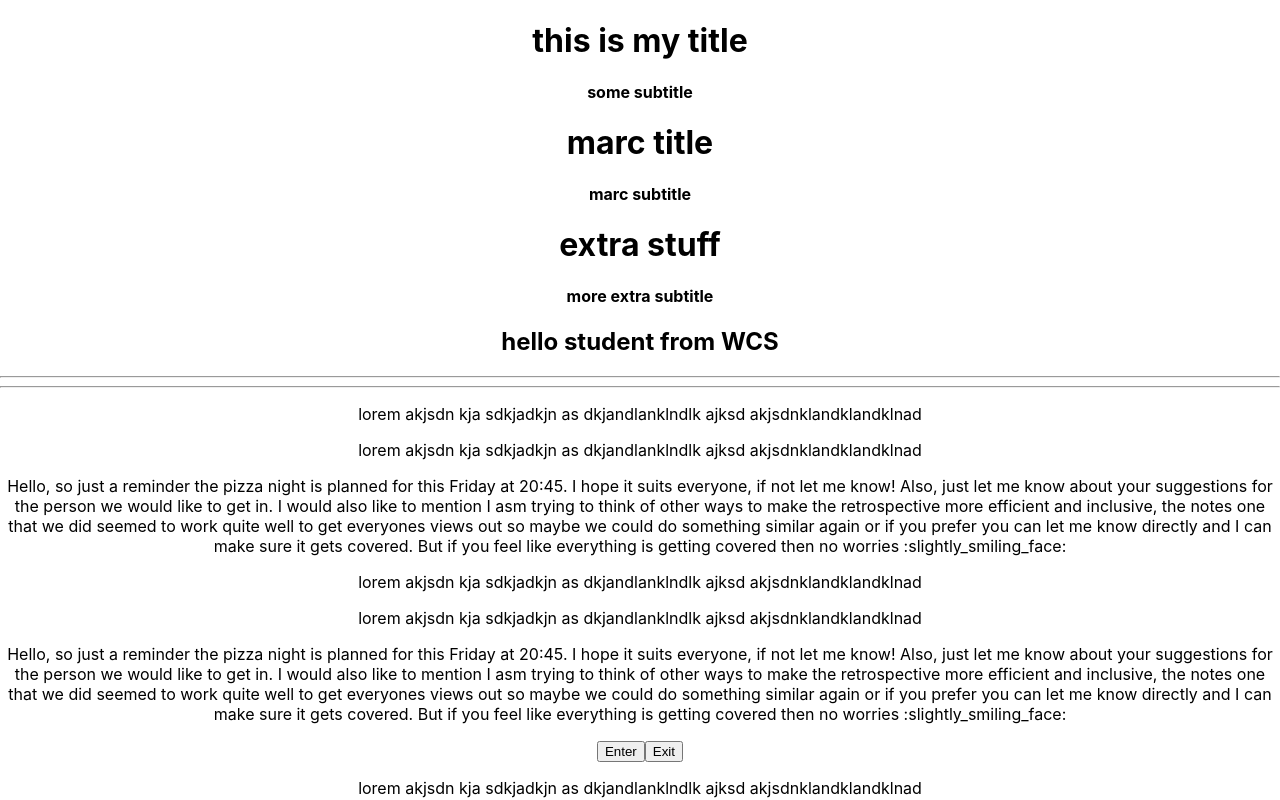
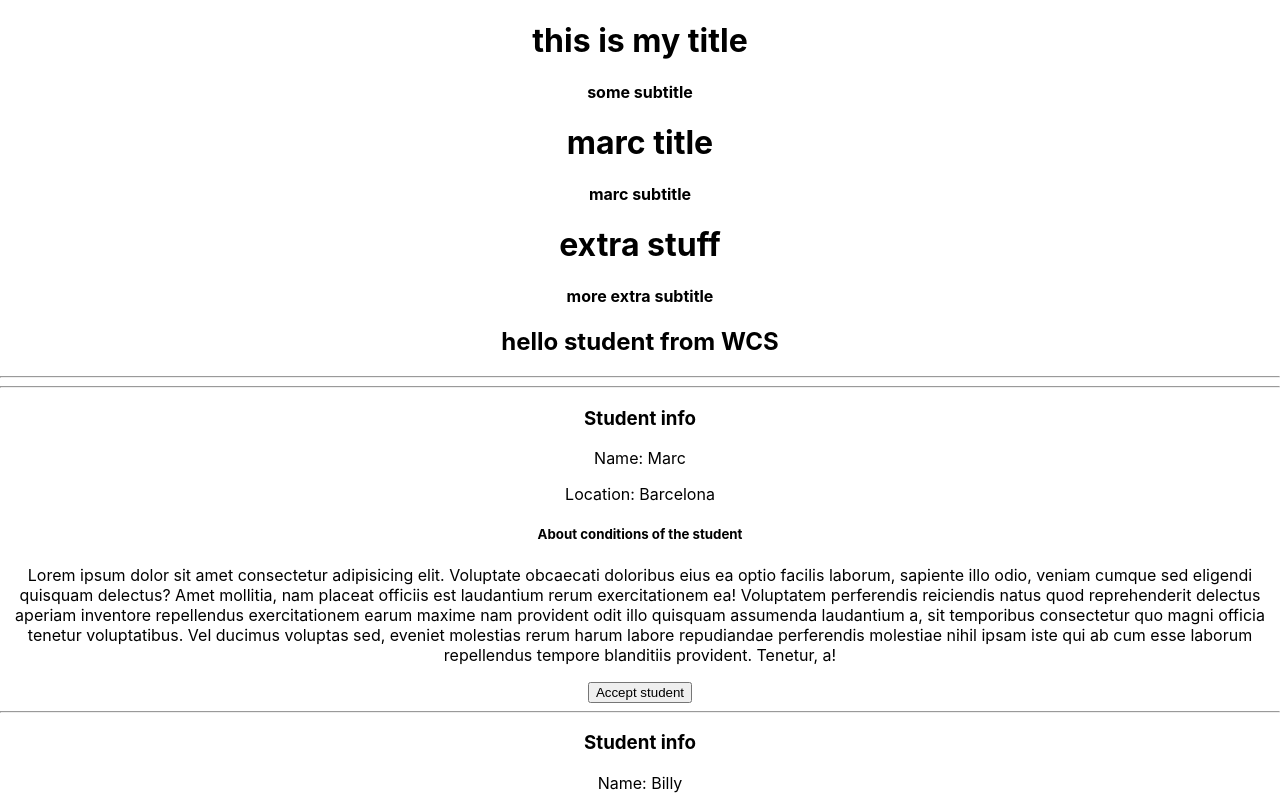
Before and after one commit to Billy-Night/Dojo, a React (Create React App) app: page / in a window 1280 px wide. Shown: the top 800 px of the page. Built offline with nearby package versions, Linux system fonts and the light colour scheme.

Commit message:
Adds more components

```diff
--- a/src/App.js
+++ b/src/App.js
@@ -1,7 +1,11 @@
 import Header from "./components/Header";
 import Paragraph from "./components/Paragraph";
+import StudentInfo from "./components/StudentInfo";
 import Welcome from "./components/Welcome";
 import "./App.css";
+
+let studentResume =
+  "Lorem ipsum dolor sit amet consectetur adipisicing elit. Voluptate obcaecati doloribus eius ea optio facilis laborum, sapiente illo odio, veniam cumque sed eligendi quisquam delectus? Amet mollitia, nam placeat officiis est laudantium rerum exercitationem ea! Voluptatem perferendis reiciendis natus quod reprehenderit delectus aperiam inventore repellendus exercitationem earum maxime nam provident odit illo quisquam assumenda laudantium a, sit temporibus consectetur quo magni officia tenetur voluptatibus. Vel ducimus voluptas sed, eveniet molestias rerum harum labore repudiandae perferendis molestiae nihil ipsam iste qui ab cum esse laborum repellendus tempore blanditiis provident. Tenetur, a!";
 
 let social = ["Facebook", "Instagram", "Twitter"];
 
@@ -16,6 +20,8 @@ function App() {
       <Header title="marc title" subtitle="marc subtitle" />
       <Header title="extra stuff" subtitle="more extra subtitle" />
       <Welcome />
+      <StudentInfo name="Marc" location="Barcelona" info={studentResume} />
+      <StudentInfo name="Billy" location="France" info={studentResume} />
       <Paragraph />
       <Paragraph />
       <button>Enter</button>
--- /dev/null
+++ b/src/components/StudentDetails.js
@@ -0,0 +1,9 @@
+const StudentDetails = (props) => (
+  <>
+    <h3>Student info</h3>
+    <p>Name: {props.firstName}</p>
+    <p>Location: {props.location}</p>
+  </>
+);
+
+export default StudentDetails;
--- /dev/null
+++ b/src/components/StudentInfo.js
@@ -0,0 +1,14 @@
+import StudentDetails from "./StudentDetails";
+
+const StudentInfo = (props) => (
+  <>
+    <StudentDetails firstName={props.name} location={props.location} />
+    {/* <StudentAbout /> */}
+    <h5>About conditions of the student</h5>
+    <p>{props.info}</p>
+    <button>Accept student</button>
+    <hr />
+  </>
+);
+
+export default StudentInfo;
```
